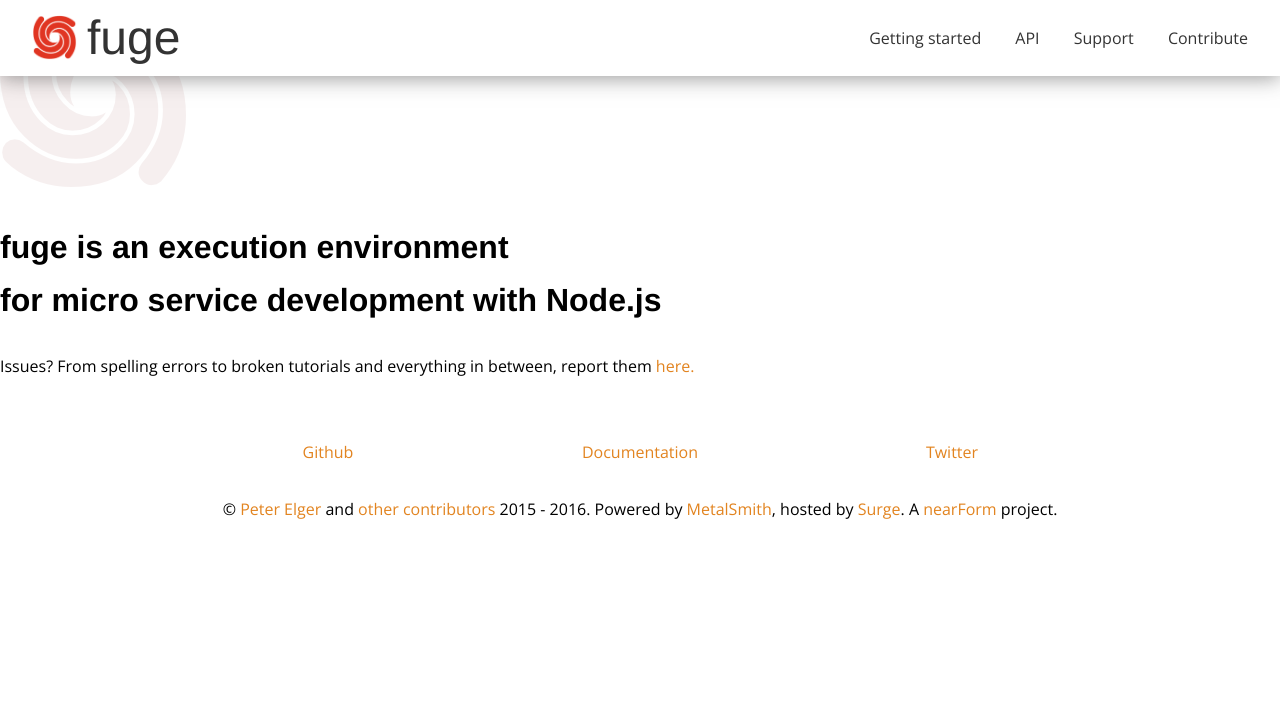
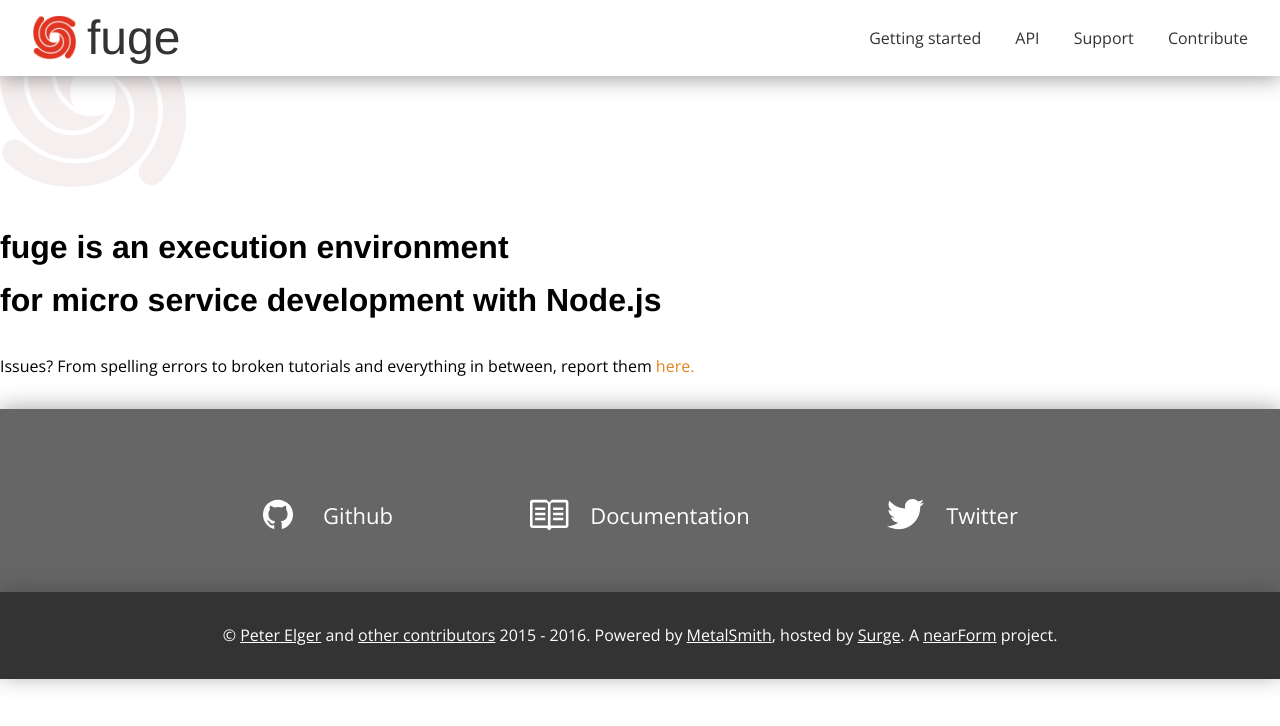
Before and after one commit to apparatus/fuge.io, a website: page src/template/layouts/main.html in a window 1280 px wide. Drawn offline with nearby package versions, Linux system fonts and the light colour scheme; files that its build step writes are made by us from their sources; files whose address does not match are found by name; a web font is replaced by a local one.

Commit message:
style footer

```diff
--- /dev/null
+++ b/src/scss/components/footer.scss
@@ -0,0 +1,39 @@
+/*********************************************************************
+*
+* FOOTER
+*
+*********************************************************************/
+
+@import "../globals/variables";
+
+footer,
+footer a {
+  color: white;
+}
+
+footer a:hover {
+  color: $gray-light;
+}
+
+.footer-bottom a {
+  text-decoration: underline;
+
+  &:hover {
+    text-decoration: none;
+  }
+}
+
+.footer-top,
+.footer-bottom {
+  box-shadow: 0 -2px 20px rgba($gray-dark, 0.4);
+}
+
+.footer-top {
+  padding: $ui-spacing-double 0 $ui-spacing 0;
+  background-color: $gray;
+}
+
+.footer-bottom {
+  padding: $ui-spacing 0;
+  background-color: $gray-dark;
+}
--- /dev/null
+++ b/src/scss/components/icons.scss
@@ -0,0 +1,62 @@
+/*********************************************************************
+*
+* ICONS
+*
+*********************************************************************/
+
+@import "../globals/variables";
+
+.icon {
+  display: inline-block;
+  background-repeat: no-repeat;
+}
+
+.icon-github,
+.icon-twitter,
+.icon-docs {
+  background-position: 0 0;
+
+  &:hover {
+    background-position: 0 -34px;
+  }
+}
+
+.icon-download,
+.icon-start,
+.icon-updates {
+  height: 40px;
+}
+
+.icon-start {
+  width: 23px;
+  background-image: url("/images/icon-start.svg");
+}
+
+.icon-updates {
+  width: 41px;
+  background-image: url("/images/icon-updates.svg");
+}
+
+.icon-download {
+  width: 42px;
+  background-image: url("/images/icon-download.svg");
+}
+
+.icon-github {
+  background-image: url("/images/icon-github.svg");
+}
+
+.icon-docs {
+  background-image: url("/images/icon-docs.svg");
+}
+
+.icon-twitter {
+  background-image: url("/images/icon-twitter.svg");
+}
+
+.link-has-icon {
+  display: inline-block;
+  padding-left: $ui-spacing-double;
+  font-size: $font-large;
+  line-height: 1.5;
+}
--- a/src/scss/style.scss
+++ b/src/scss/style.scss
@@ -15,6 +15,8 @@
 @import "components/margins";
 @import "components/logos";
 @import "components/navigation";
+@import "components/footer";
+@import "components/icons";
 
 // External libraries
 @import "libs/flexboxgrid";
```
Also changed, not shown: assets/images/icon-docs.svg (added), assets/images/icon-github.svg (added), assets/images/icon-twitter.svg (added).
